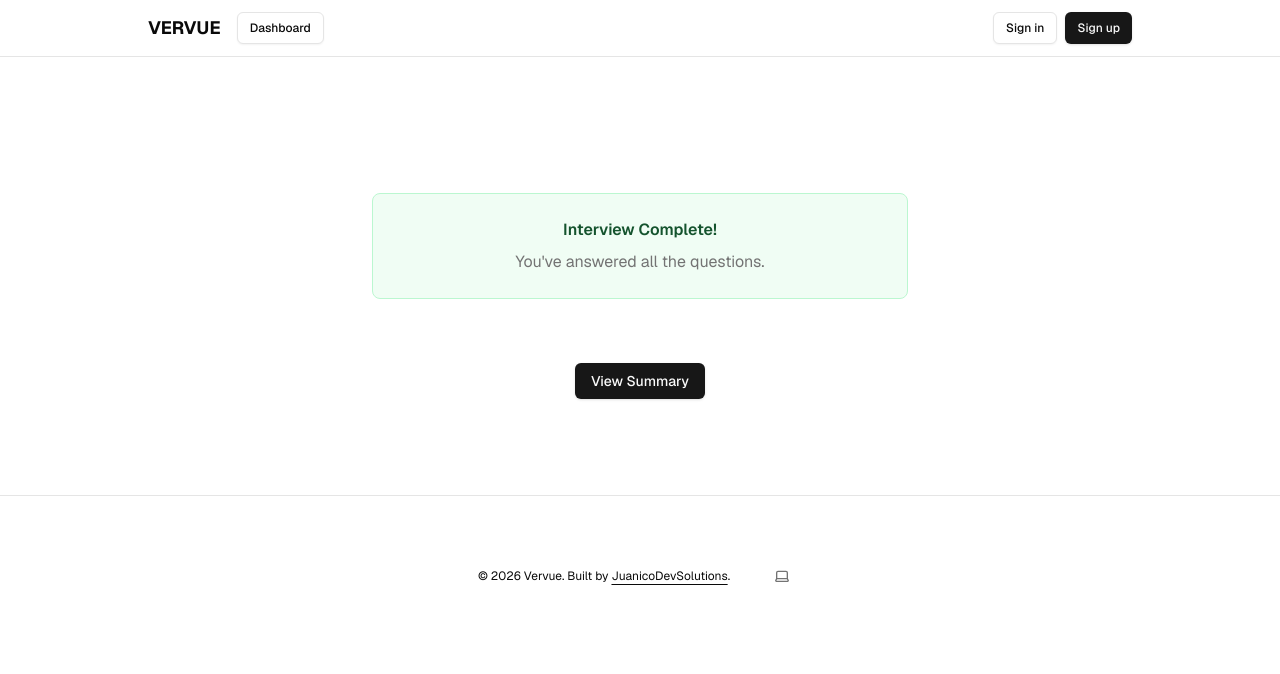
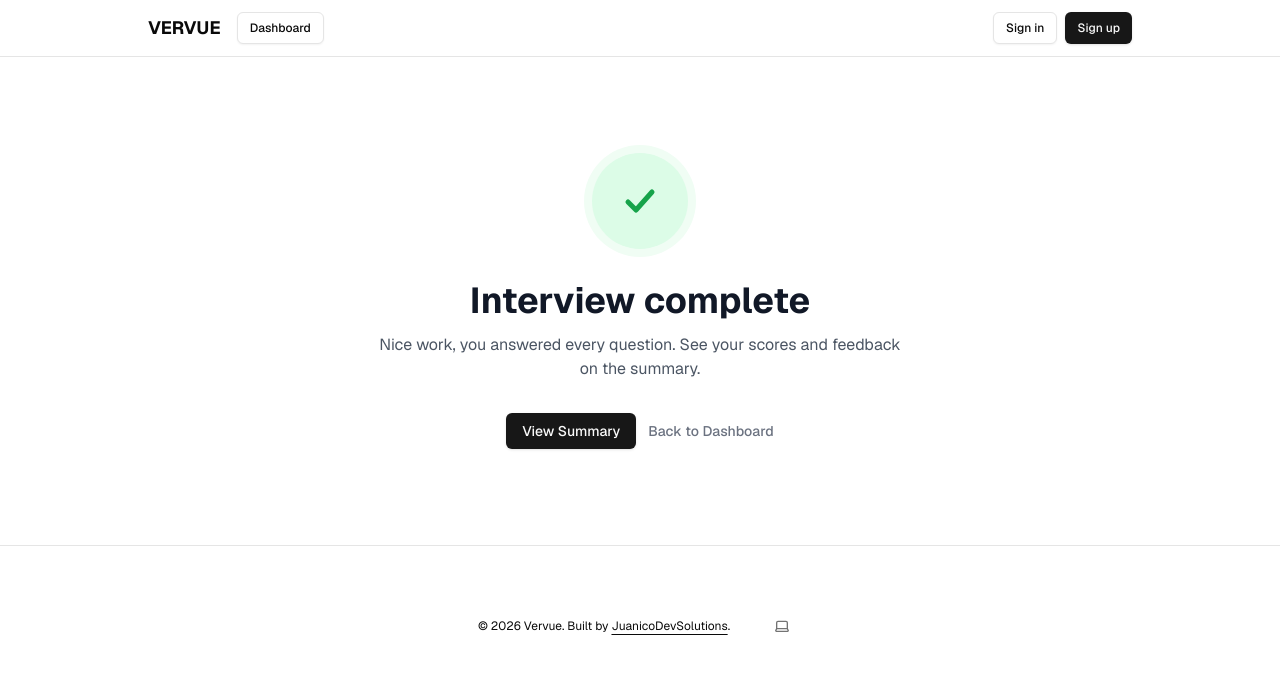
Before and after one commit to ajuan7/vervue, a Next.js app in the folder vervue/: page /interview/1/complete in a window 1280 px wide. Shown: the top 674 px of the page. Built offline with nearby package versions, Linux system fonts and the light colour scheme; no server answers.

Commit message:
redesign complete page

```diff
--- a/vervue/app/globals.css
+++ b/vervue/app/globals.css
@@ -94,3 +94,19 @@
     animation: none;
   }
 }
+
+@keyframes check-draw {
+  from { stroke-dashoffset: 20; }
+  to   { stroke-dashoffset: 0; }
+}
+
+.animate-check-draw {
+  stroke-dasharray: 20;
+  animation: check-draw 0.5s 0.45s ease-out both;
+}
+
+@media (prefers-reduced-motion: reduce) {
+  .animate-check-draw {
+    animation: none;
+  }
+}
--- a/vervue/app/interview/[sessionId]/complete/page.tsx
+++ b/vervue/app/interview/[sessionId]/complete/page.tsx
@@ -1,23 +1,62 @@
-import { MessageBox } from "@/components/message-box";
 import { Button } from "@/components/ui/button";
 
 // Tells next.js not to pre-render the route
 export const instant = false;
 
-export default async function CompletePage({ params }: { params: { sessionId: string } }) {
+export default async function CompletePage({
+    params,
+}: {
+    params: Promise<{ sessionId: string }>;
+}) {
     const { sessionId } = await params;
 
     return (
         <div className="max-w-xl mx-auto px-5 py-16 sm:py-24 text-center">
-            <MessageBox
-                variant="success"
-                title="Interview Complete!"
-                description="You've answered all the questions."
-            />
+            {/* Animated checkmark */}
+            <div className="animate-pop-in mx-auto flex h-24 w-24 items-center justify-center rounded-full bg-green-100 ring-8 ring-green-50 dark:bg-green-500/15 dark:ring-green-500/10">
+                <svg
+                    viewBox="0 0 24 24"
+                    className="h-12 w-12 text-green-600 dark:text-green-400"
+                    fill="none"
+                    stroke="currentColor"
+                    strokeWidth="2.5"
+                    strokeLinecap="round"
+                    strokeLinejoin="round"
+                    aria-hidden="true"
+                >
+                    <path className="animate-check-draw" d="M6 12.5l4 4 8-9" />
+                </svg>
+            </div>
 
-            <Button asChild className="mt-6 w-full sm:w-fit">
-                <a href={`/interview/${sessionId}/summary`}>View Summary</a>
-            </Button>
+            <h1
+                className="animate-fade-up mt-8 text-3xl sm:text-4xl font-bold text-gray-900 dark:text-white"
+                style={{ animationDelay: "250ms" }}
+            >
+                Interview complete
+            </h1>
+
+            <p
+                className="animate-fade-up mt-3 text-gray-600 dark:text-gray-300"
+                style={{ animationDelay: "400ms" }}
+            >
+                Nice work, you answered every question. See your scores and feedback on the summary.
+            </p>
+
+            <div
+                className="animate-fade-up mt-8 flex flex-col items-center gap-3 sm:flex-row sm:justify-center"
+                style={{ animationDelay: "550ms" }}
+            >
+                <Button asChild className="w-full sm:w-fit">
+                    <a href={`/interview/${sessionId}/summary`}>View Summary</a>
+                </Button>
+
+                <a
+                    href="/dashboard"
+                    className="text-sm font-medium text-gray-500 hover:text-gray-900 dark:text-gray-400 dark:hover:text-white"
+                >
+                    Back to Dashboard
+                </a>
+            </div>
         </div>
     );
 }
```
